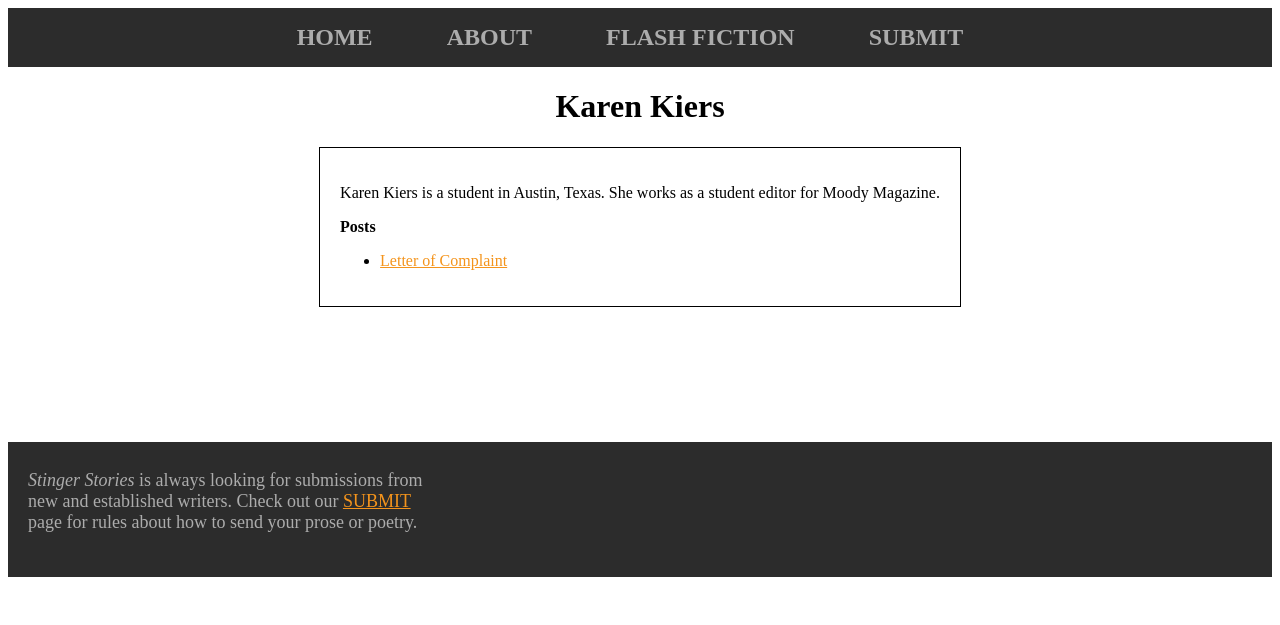
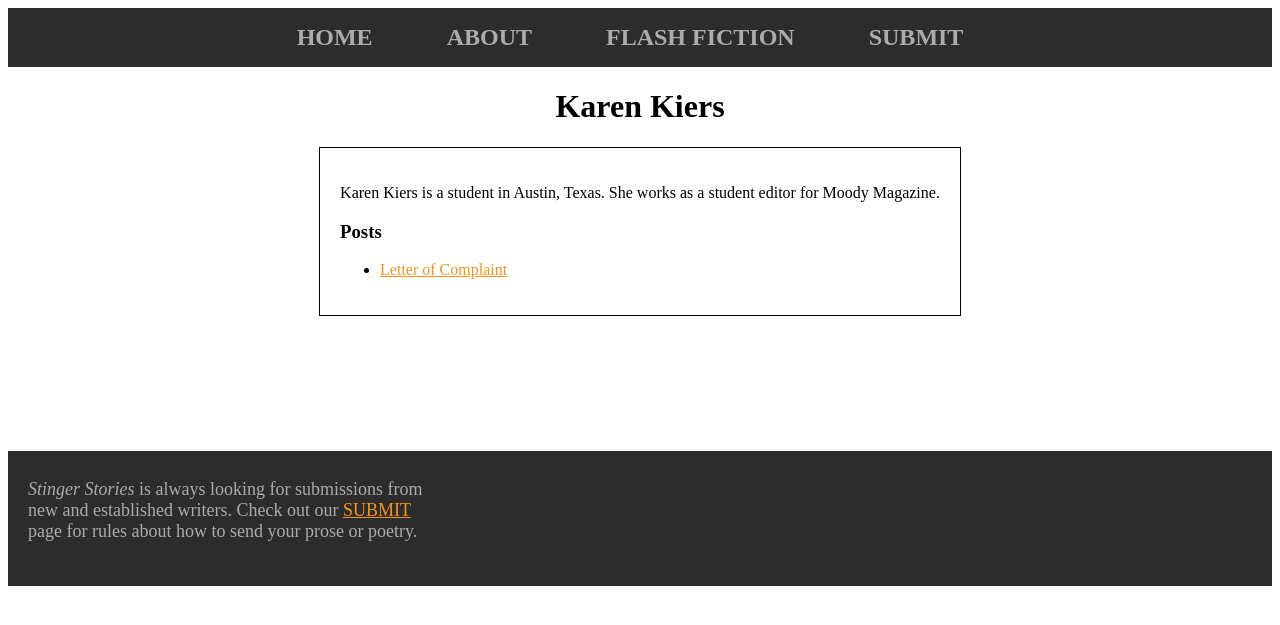
Before and after one commit to jwheatonumich/stinger-stories, a Jekyll site: the page built from _authors/author-karen-kiers.markdown, in a window 1280 px wide. Shown: the top 625 px of the page. Built offline with Jekyll 4.4.1, drawn with Linux system fonts in a browser that asks for light colours.

```diff
--- a/_layouts/author.html
+++ b/_layouts/author.html
@@ -37,7 +37,7 @@ span{
         <div id="body-text-div">
 
             <p id="description"> {{ content }}</p>
-            <p><b>Posts</b></p>
+            <h3>Posts</h3>
             <ul>
               {% assign filtered_posts = site.posts | where: 'author', page.name %}
               {% for post in filtered_posts %}
```
